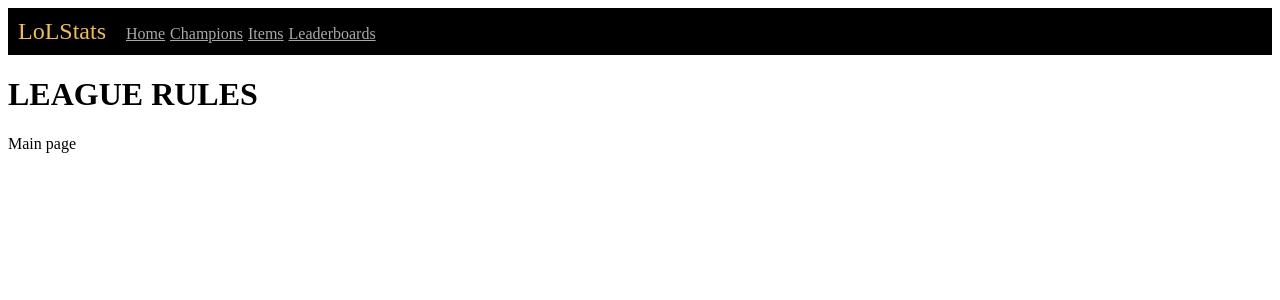
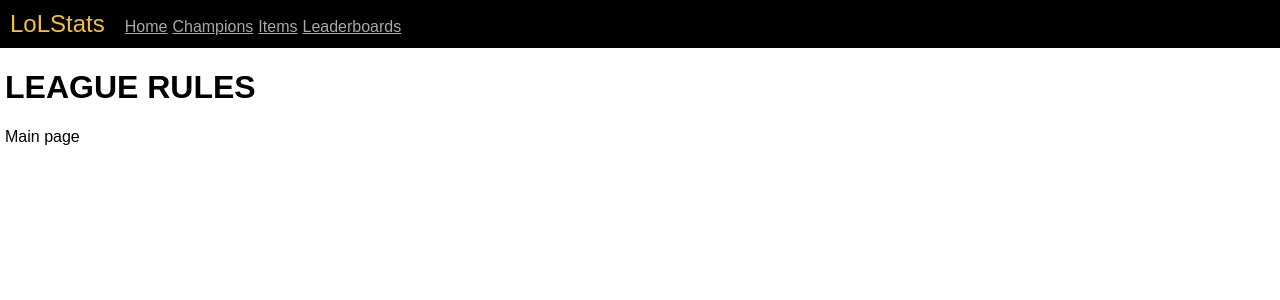
Before and after one commit to Palmgrenoskari/lolstats, a React (Vite) app: page / in a window 1280 px wide. Shown: the top 300 px of the page. Built offline with nearby package versions, Linux system fonts and the light colour scheme; no server answers.

Commit message:
styling very first steps

```diff
--- a/frontend/src/App.jsx
+++ b/frontend/src/App.jsx
@@ -46,7 +46,10 @@ const App = () => {
 
   return (
     <div>
+      <div className="nav-bar">
         <Menu />
+      </div>
+      <div className="main-view">
         <h1>LEAGUE RULES</h1>
         <Routes>
           <Route path="/" element={<Main />} />
@@ -63,6 +66,7 @@ const App = () => {
           <Route path="/leaderboards" element={<Leaderboards />} />
         </Routes>
       </div>
+    </div>
   );
 };
 
--- a/frontend/src/main.jsx
+++ b/frontend/src/main.jsx
@@ -1,6 +1,7 @@
 import ReactDOM from "react-dom/client";
 import App from "./App.jsx";
 import { BrowserRouter as Router } from "react-router-dom";
+import "./style.css";
 
 ReactDOM.createRoot(document.getElementById("root")).render(
   <Router>
--- /dev/null
+++ b/frontend/src/style.css
@@ -0,0 +1,8 @@
+body {
+  font-family: sans-serif;
+  margin: 0;
+}
+
+.main-view {
+  margin: 5px;
+}
```
Lines whose indentation alone changed are shown as unchanged.
